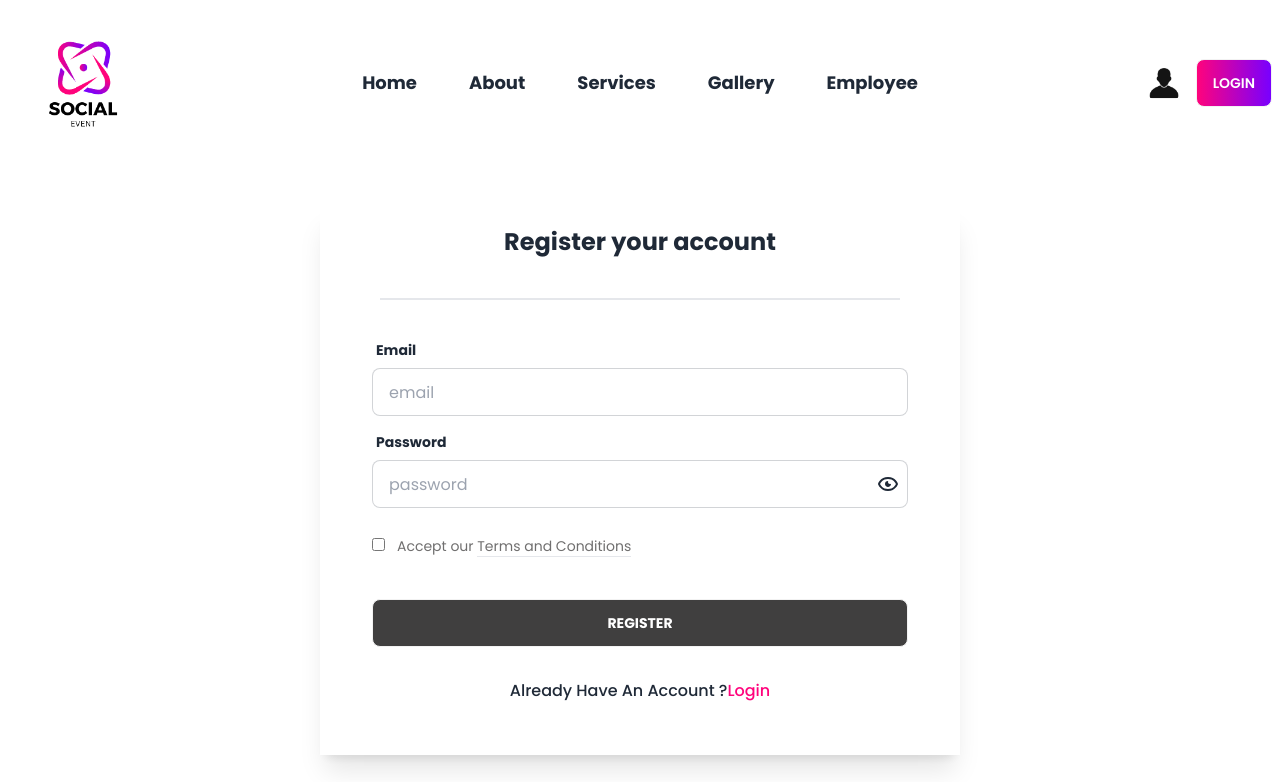
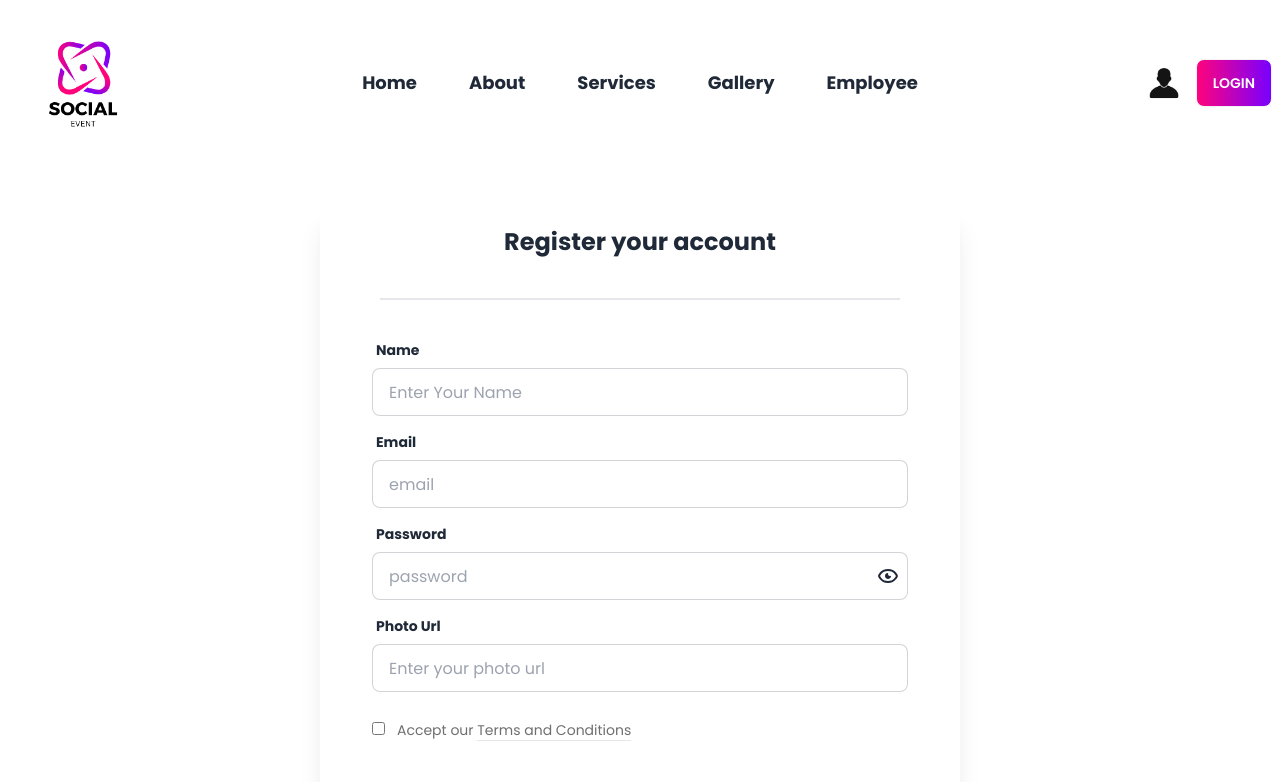
Before and after one commit to muddasirfaiyaj66/social-event-management, a React (Vite) app: page /register in a window 1280 px wide. Shown: the top 782 px of the page. Built offline with nearby package versions, Linux system fonts and the light colour scheme; no server answers.

Commit message:
add profile url and name from register page complete

```diff
--- a/src/Pages/Register/Register.jsx
+++ b/src/Pages/Register/Register.jsx
@@ -9,7 +9,7 @@ const Register = () => {
 
 
   const [showPassword, setShowPassword]=useState(false);
-    const {createUser}= useContext(AuthContext);
+    const {createUser,handleUpdateProfile}= useContext(AuthContext);
     const location = useLocation();
     const navigate = useNavigate();
     const handleRegister = (e) => {
@@ -18,6 +18,8 @@ const Register = () => {
       const email = form.get("email");
       const password = form.get("password");
       const accepted = e.target.terms.checked;
+      const name = e.target.name.value;
+      const image = e.target.image.value;
 
 
 
@@ -65,16 +67,20 @@ const Register = () => {
       //create user
       createUser(email,password)
       .then(result => {
-        console.log(result);
+        handleUpdateProfile(name, image)
+        .then(()=>{
+          Swal.fire({
+            icon: 'success',
+            title: 'Congrats!!!',
+            text:"User Created Successfully",
+
+          })
+        })
 
 
 
-        Swal.fire({
-          icon: 'success',
-          title: 'Congrats!!!',
-          text:"User Created Successfully",
 
-        })
+
            //navigate after register in
     navigate(location?.state ? location.state : '/' );
 
@@ -108,7 +114,18 @@ const Register = () => {
           </div>
           <form onSubmit={handleRegister} className="card-body  ">
 
-
+          <div className="form-control">
+            <label className="label">
+              <span className="label-text font-bold">Name</span>
+            </label>
+            <input
+              type="text"
+              name="name"
+              placeholder="Enter Your Name"
+              className="input input-bordered"
+              required
+            />
+          </div>
             <div className="form-control">
               <label className="label">
                 <span className="label-text font-bold">Email</span>
@@ -136,6 +153,17 @@ const Register = () => {
               <span className=" flex mt-12 mr-2 right-0 justify-end  text-2xl absolute  " onClick={() =>setShowPassword(!showPassword)}>{ showPassword ? <BiHide></BiHide> : <BiShowAlt></BiShowAlt>}</span>
 
             </div>
+            <div className="form-control">
+            <label className="label">
+              <span className="label-text font-bold">Photo Url</span>
+            </label>
+            <input
+              type="text"
+              name="image"
+              placeholder="Enter your photo url"
+              className="input input-bordered"
+            />
+          </div>
             <div className="flex gap-2 text-sm mt-5 text-[#706F6F]">
 
               <p>
--- a/src/Providers/AuthProviders.jsx
+++ b/src/Providers/AuthProviders.jsx
@@ -1,7 +1,7 @@
 import { createContext, useEffect, useState } from "react";
 
 import app from "../Firebase/firebase.config";
-import {GoogleAuthProvider, createUserWithEmailAndPassword, getAuth, onAuthStateChanged, signInWithEmailAndPassword, signInWithPopup, signOut} from "firebase/auth";
+import {GoogleAuthProvider, createUserWithEmailAndPassword, getAuth, onAuthStateChanged, signInWithEmailAndPassword, signInWithPopup, signOut, updateProfile} from "firebase/auth";
 
 export const AuthContext = createContext(null);
 
@@ -28,6 +28,11 @@ const AuthProviders = ({children}) => {
         setLoading(true);
         return signOut(auth);
     }
+    const handleUpdateProfile = (name,photo) =>{
+        return updateProfile(auth.currentUser,{
+            displayName:name, photoURL:photo
+        })
+    }
 
     useEffect(()=>{
       const unsubscribe =  onAuthStateChanged(auth, currentUser =>{
@@ -40,7 +45,7 @@ const AuthProviders = ({children}) => {
     },[]);
 
     const authInfo = {
-        user, createUser, logOut, signIn, loading,signInWithGoogle
+        user, createUser, logOut, signIn, loading,signInWithGoogle,handleUpdateProfile
     }
     return (
         <div>
```
